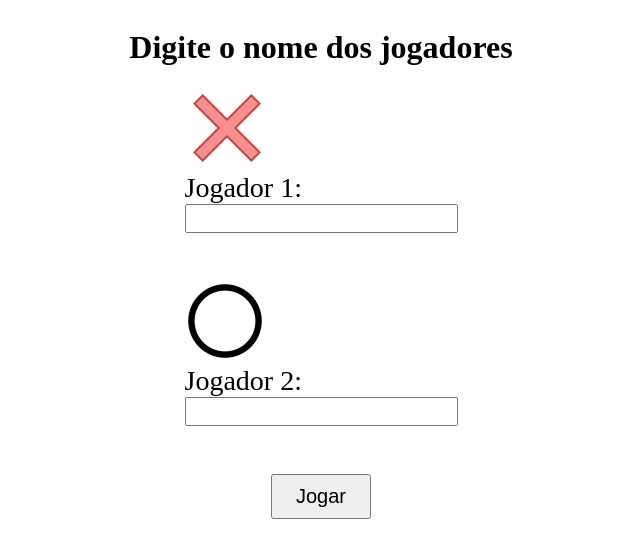
After one commit to LuanPatrik/Jogo-da-Velha, a PHP site: page / in a window 1280 px wide. The commit adds this page. Shown: the top 558 px of the page, without its empty margins (319-959 px from the left). Run offline with PHP 8.4, Linux system fonts and the light colour scheme.

Commit message:
Adição da tela de jogadores

```diff
--- /dev/null
+++ b/index.php
@@ -0,0 +1,37 @@
+<!DOCTYPE html>
+<html lang="en">
+<head>
+    <meta charset="UTF-8">
+    <meta http-equiv="X-UA-Compatible" content="IE=edge">
+    <meta name="viewport" content="width=device-width, initial-scale=1.0">
+    <link rel="stylesheet" href="./style/index.css">
+    <title>Jogadores</title>
+</head>
+<body>
+    <div class="titulo">
+        <h1>Digite o nome dos jogadores</h1>
+    </div>
+    <form action="">
+        <div class="jogador">
+            <div class="x">
+                <img src="./image/x.png" alt="">
+                <br>
+                <label for="">Jogador 1:</label>
+                <br>
+                <input type="text">
+                <br>
+            </div>
+            <div class="circulo">
+                <img src="./image/circulo.png" alt="">
+                <br>
+                <label for="">Jogador 2:</label>
+                <br>
+                <input type="text">
+            </div>
+        </div>
+    </form>
+    <div class="botao">
+        <a href="./jogo-velha.php"><button>Jogar</button></a>
+    </div>
+</body>
+</html>
--- /dev/null
+++ b/style/index.css
@@ -0,0 +1,49 @@
+.titulo{
+    display: flex;
+    justify-content: center;
+}
+
+form{
+    display: flex;
+    justify-content: center;
+    align-items: center;
+}
+
+.jogador{
+    display: block;
+    align-items: center;
+    justify-content: center;
+}
+
+.joagador img{
+    display: flex;
+    justify-content: center;
+}
+
+.x{
+    margin-bottom: 3em;
+}
+
+.circulo{
+    align-items: center;
+    margin-bottom: 3em;
+}
+
+form label{
+    font-size: 28px;
+}
+
+form input{
+    font-size: 20px;
+}
+
+button{
+    width: 100px;
+    height: 45px;
+    font-size: 20px;
+}
+
+.botao{
+    display: flex;
+    justify-content: center;
+}
--- a/index.css
+++ b/style/jogo-velha.css
@@ -1,3 +1,7 @@
+.voltar{
+    justify-content: flex-start;
+}
+
 body{
     display: flex;
     align-items: center;
```
Also changed, not shown: jogo-velha.php (renamed from inex.php, +7 -4 lines), image/circulo.png (added), image/voltar.png (added), image/x.png (added).
